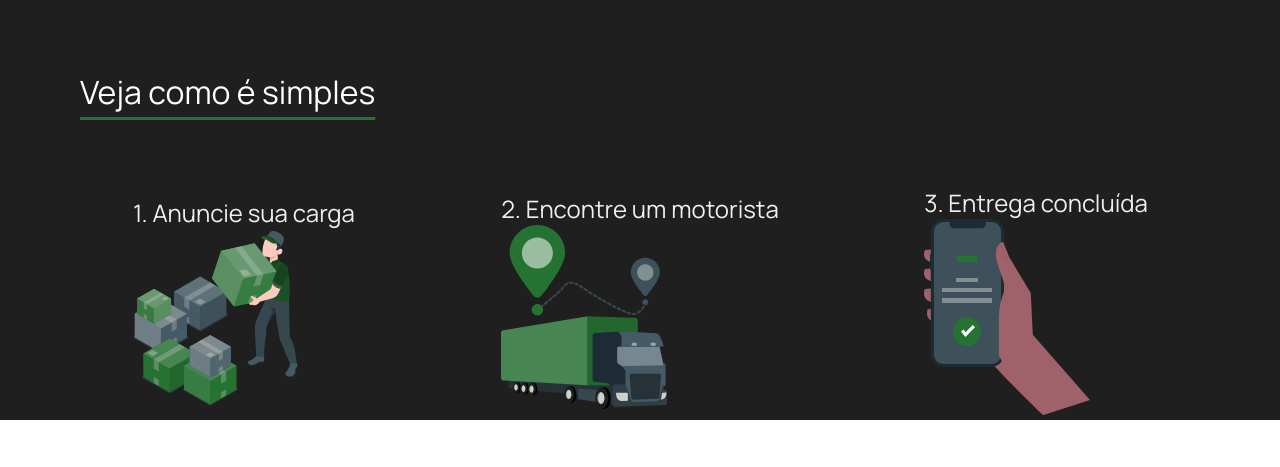
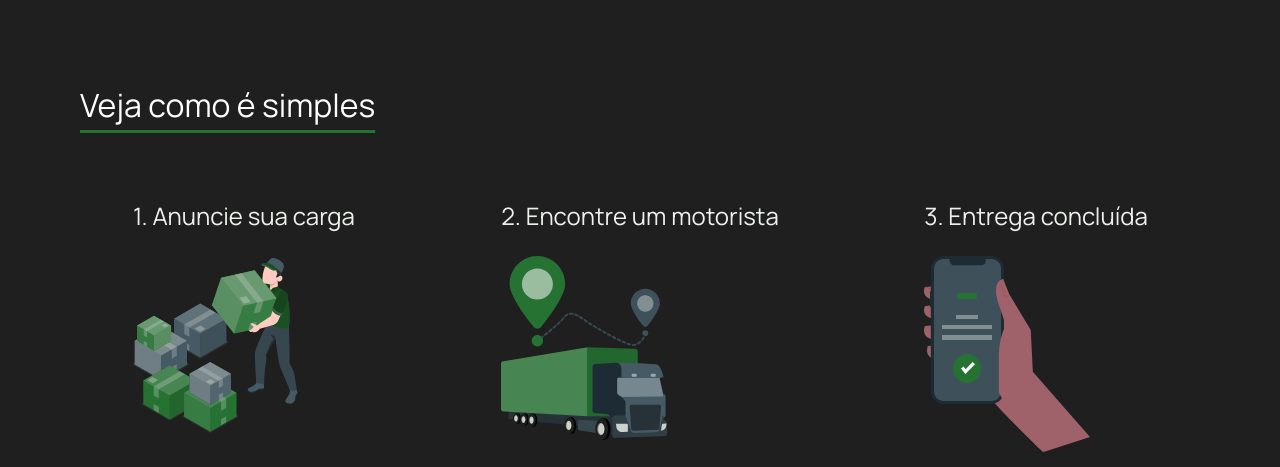
Before and after one commit to coyotetec/truckz-lp, a React (Vite) app: page / in a window 1280 px wide. Shown: the part 730-1197 px from the top of the page. Before the commit the page ends 1150 px from the top, so only its background shows below. Built offline with nearby package versions, Linux system fonts and the light colour scheme.

Commit message:
fix(style/Simplify): adjustments of style

```diff
--- a/src/components/Simplify/style.ts
+++ b/src/components/Simplify/style.ts
@@ -2,6 +2,10 @@ import styled from 'styled-components';
 
 export const Container = styled.section`
   background-color: ${({ theme }) => theme.colors.black[500]};
+  display: flex;
+  flex-direction: column;
+  justify-content: center;
+  height: 50vh;
   width: 100%;
 `;
 
@@ -22,7 +26,7 @@ export const Content = styled.div`
 `;
 
 export const Steps = styled.div`
-  align-items: center;
+  align-items: start;
   display: grid;
   grid-template-columns: repeat(auto-fill, 300px);
   gap: 6rem;
@@ -34,5 +38,6 @@ export const Steps = styled.div`
     color: ${({ theme }) => theme.colors.white[200]};
     font-size: 24px;
     font-weight: 200;
+    margin-bottom: 1.5rem;
   }
 `;
```
